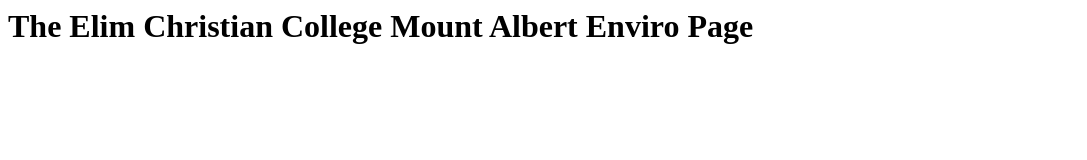
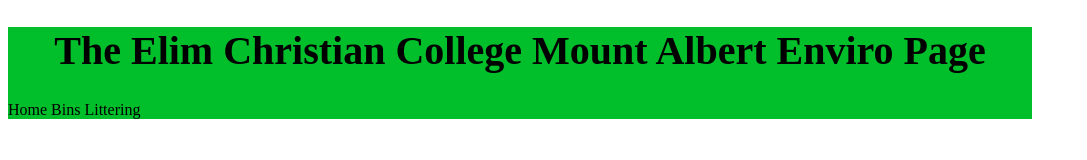
Before and after one commit to Isaac-Hydes/stackblitz-starters-drnrb42t, a website: page index.html in a window 1280 px wide. Shown: the whole page, without its empty margins (0-1087 px from the left). Drawn offline with Linux system fonts and the light colour scheme.

Commit message:
Working on Header

```diff
--- a/index.html
+++ b/index.html
@@ -1 +1,8 @@
+<!DOCTYPE html>
+<link href="main.css" rel="stylesheet" type="text/css">
+<header>
 <h1>The Elim Christian College Mount Albert Enviro Page</h1>
+<span>Home</span>
+<span>Bins</span>
+<span>Littering</span>
+</header>
--- /dev/null
+++ b/main.css
@@ -0,0 +1,15 @@
+@import url(formula1.com);
+
+h1 {
+font-size: 40px;
+width: 1024px;
+text-align: center;
+}
+header {
+    background-color: rgb(0,191,42);
+    width: 1024px;
+}
+
+span {
+    white-space: 20px;
+}
```
